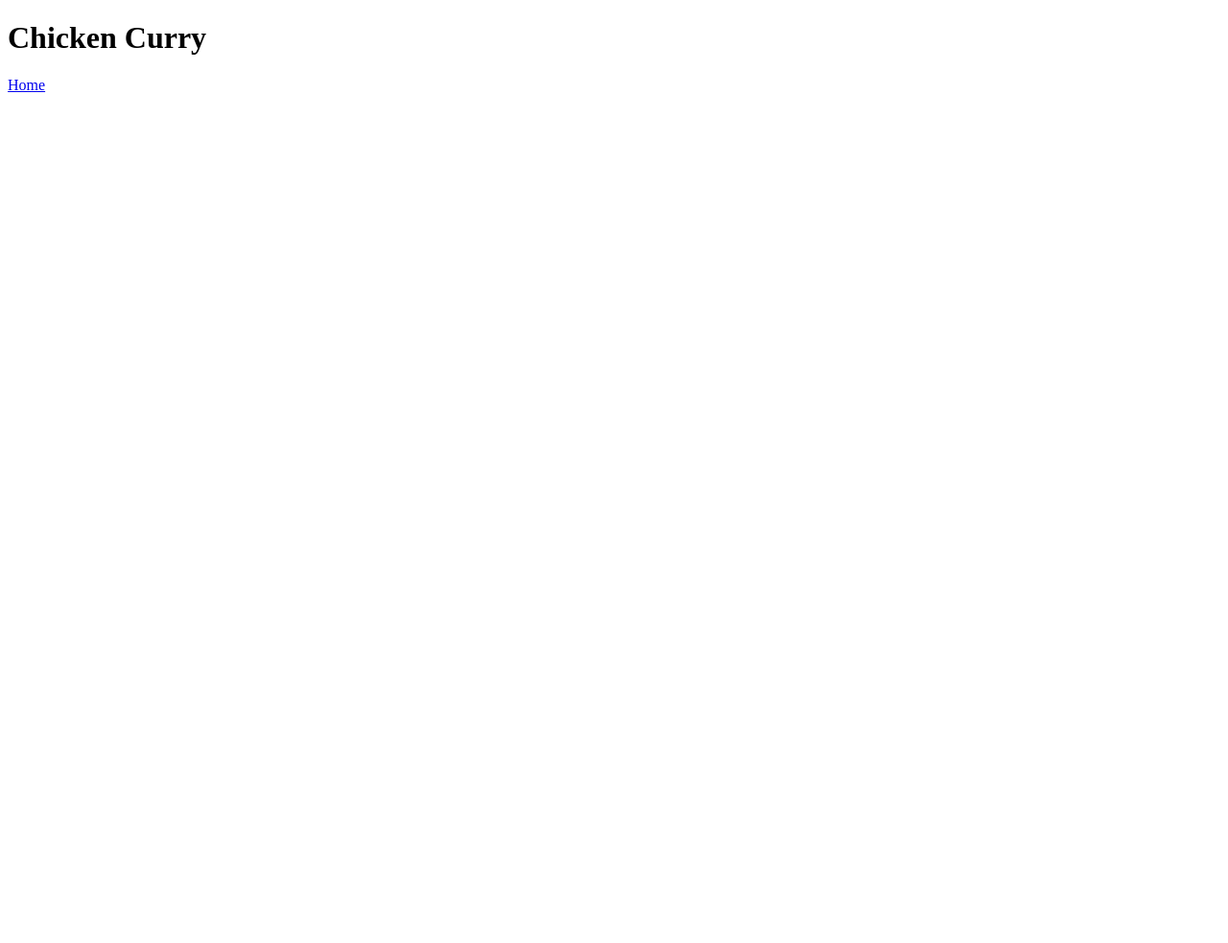
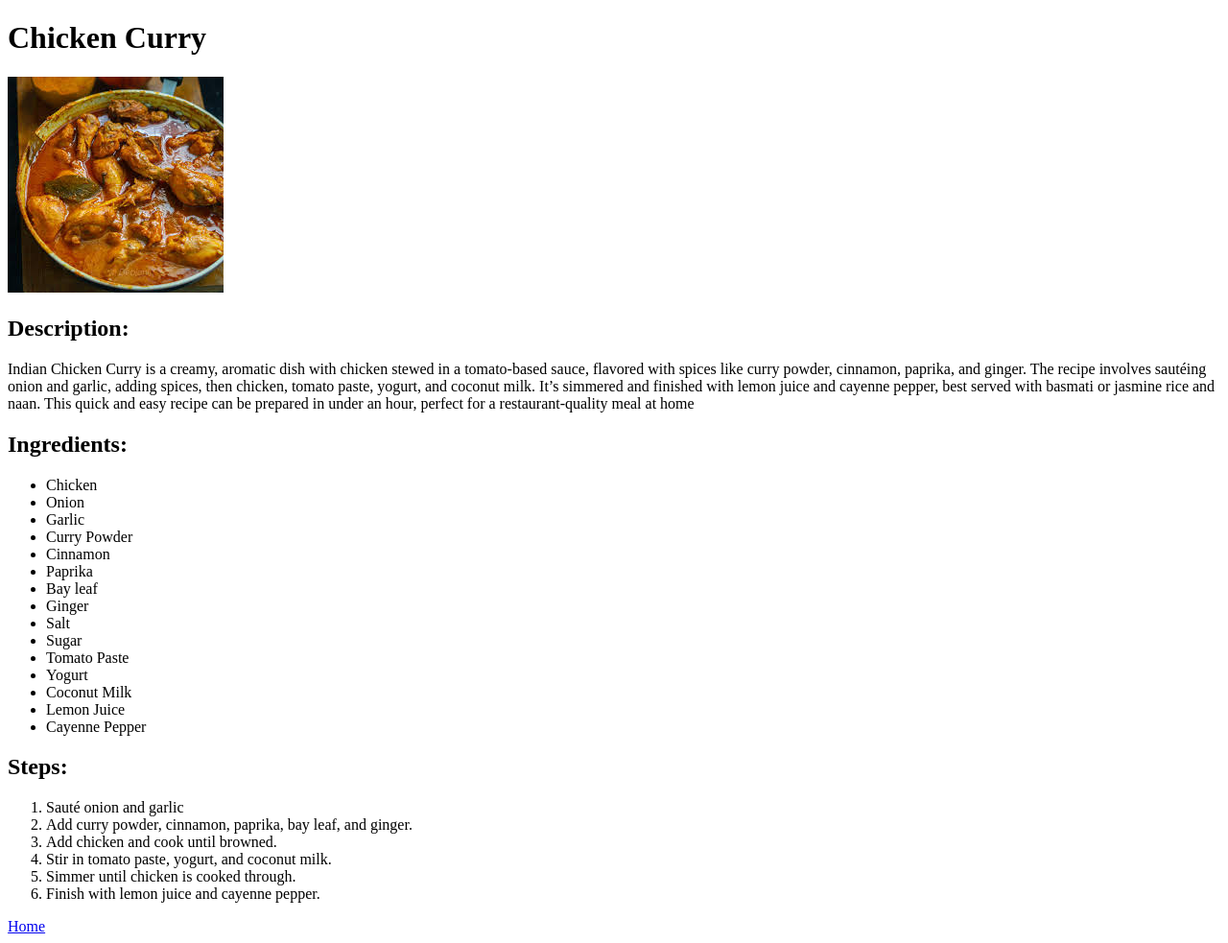
Before and after one commit to SujaySantra/odin-recipes, a plain HTML site: page recipes/chicken-curry.html in a window 1280 px wide. Shown: the whole page at 96% size. Before the commit the page ends 800 px from the top, so only its background shows below. Drawn offline with Linux system fonts and the light colour scheme.

Commit message:
complete first recipe page

```diff
--- a/recipes/chicken-curry.html
+++ b/recipes/chicken-curry.html
@@ -8,6 +8,41 @@
     <body>
         <h1>Chicken Curry</h1>
 
+        <img src="../images/chicken-curry.jpg" alt="Chicken Curry">
+
+        <h2>Description:</h2>
+
+        <p>Indian Chicken Curry is a creamy, aromatic dish with chicken stewed in a tomato-based sauce, flavored with spices like curry powder, cinnamon, paprika, and ginger. The recipe involves sautéing onion and garlic, adding spices, then chicken, tomato paste, yogurt, and coconut milk. It’s simmered and finished with lemon juice and cayenne pepper, best served with basmati or jasmine rice and naan. This quick and easy recipe can be prepared in under an hour, perfect for a restaurant-quality meal at home</p>
+
+        <h2>Ingredients:</h2>
+        <ul>
+            <li>Chicken</li>
+            <li>Onion</li>
+            <li>Garlic</li>
+            <li>Curry Powder</li>
+            <li>Cinnamon</li>
+            <li>Paprika</li>
+            <li>Bay leaf</li>
+            <li>Ginger</li>
+            <li>Salt</li>
+            <li>Sugar</li>
+            <li>Tomato Paste</li>
+            <li>Yogurt</li>
+            <li>Coconut Milk</li>
+            <li>Lemon Juice</li>
+            <li>Cayenne Pepper</li>
+        </ul>
+
+        <h2>Steps:</h2>
+        <ol>
+            <li>Sauté onion and garlic</li>
+            <li>Add curry powder, cinnamon, paprika, bay leaf, and ginger.</li>
+            <li>Add chicken and cook until browned.</li>
+            <li>Stir in tomato paste, yogurt, and coconut milk.</li>
+            <li>Simmer until chicken is cooked through.</li>
+            <li>Finish with lemon juice and cayenne pepper.</li>
+        </ol>
+
         <a href="../index.html">Home</a>
     </body>
 </html>
```
Also changed, not shown: images/chicken-curry.jpg (added).
